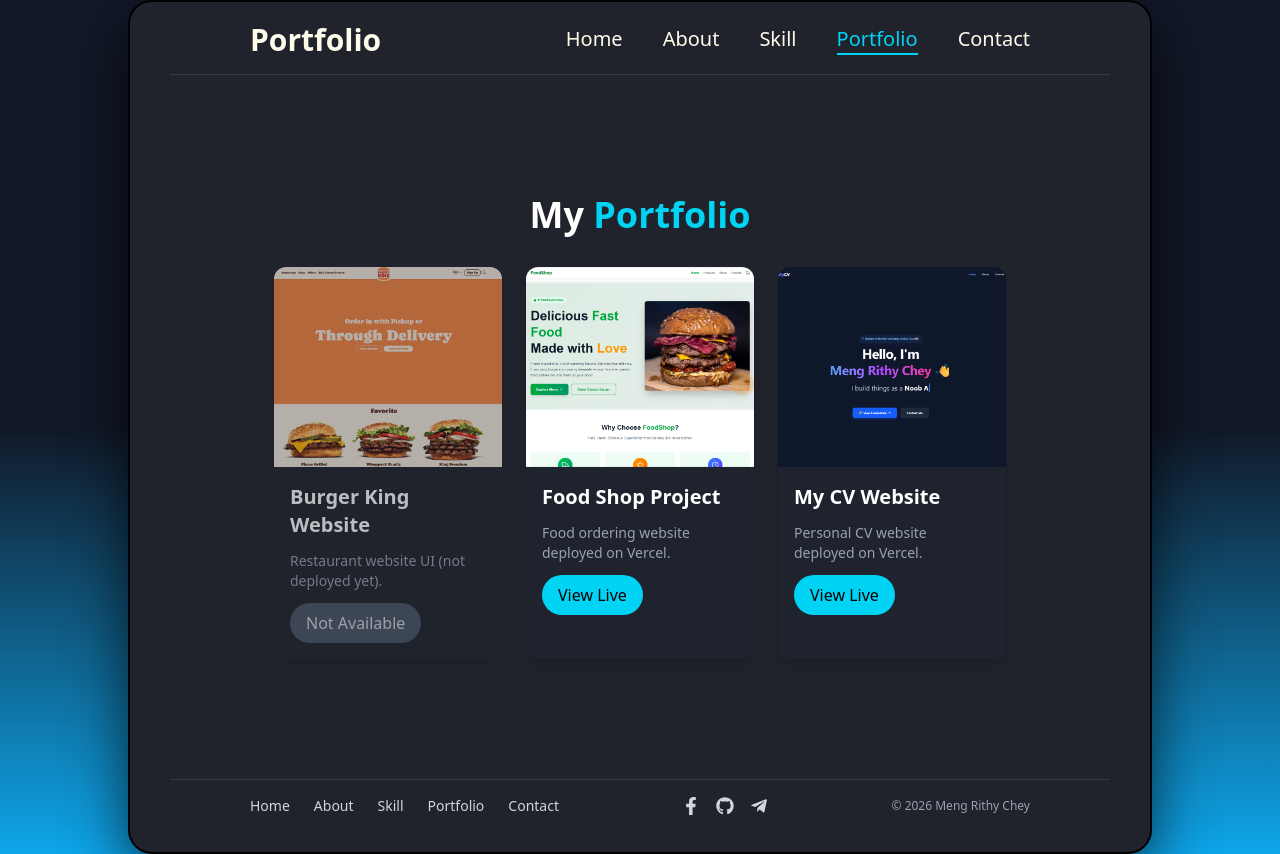
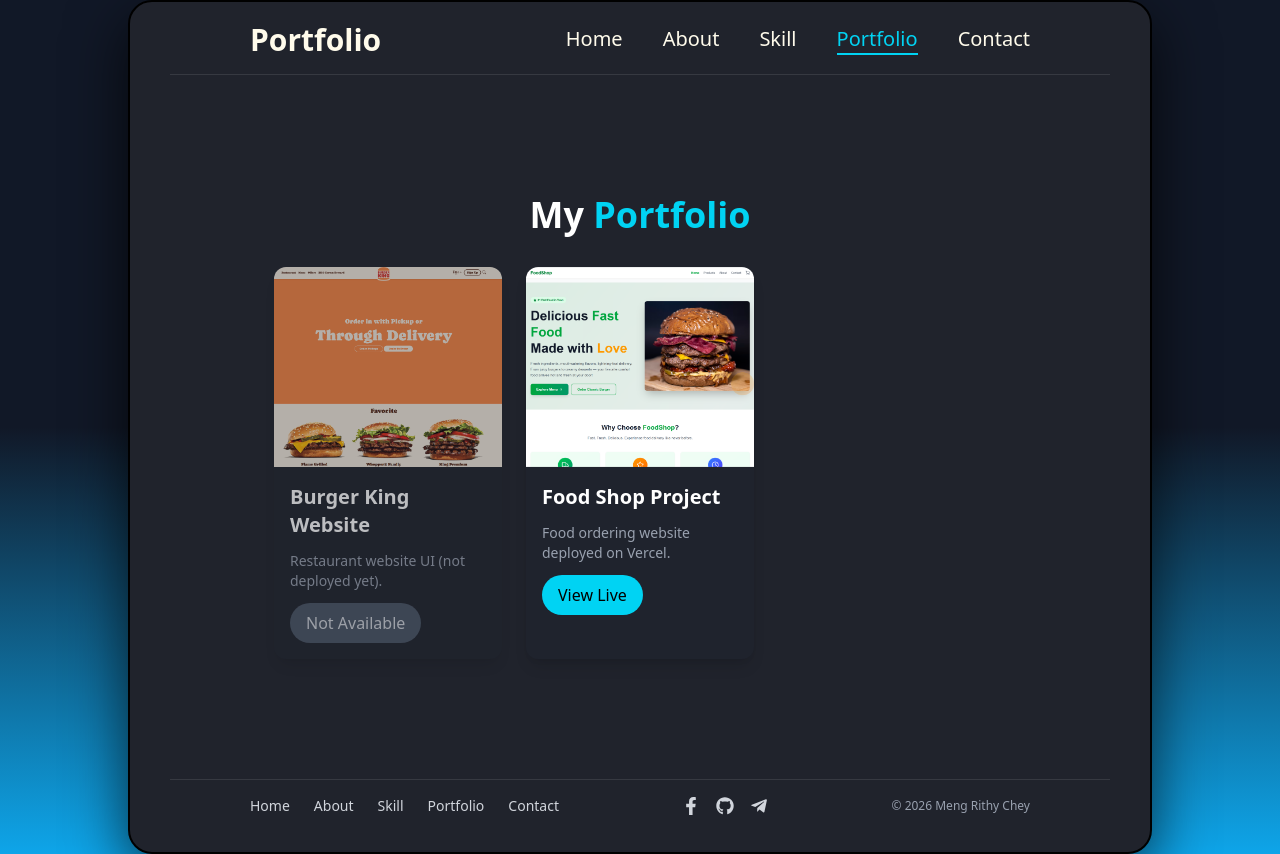
Before and after one commit to BIT9918/My_Portfolio, a React (Vite) app: page /portfolio in a window 1280 px wide. Built offline with nearby package versions, Linux system fonts and the light colour scheme.

Commit message:
remove mycv image completely

```diff
--- a/src/components/Portfolio.jsx
+++ b/src/components/Portfolio.jsx
@@ -3,12 +3,11 @@
 // IMPORT PROJECT IMAGES
 import BurgerKing from "../assets/img/BurgerKing.png";
 import FoodShop from "../assets/img/FoodShop.png";
-import MyCv from "../assets/img/MyCv.png";
+// import BIT from "../assets/img/BIT.png";
 
 function Portfolio() {
   return (
     <div className="w-full h-full px-4 md:px-16 py-8 md:py-20 flex flex-col gap-8">
-
       {/* TITLE */}
       <h2 className="text-3xl md:text-4xl font-bold text-center text-white">
         My <span className="text-cyan-400">Portfolio</span>
@@ -16,7 +15,6 @@
 
       {/* GRID */}
       <div className="grid grid-cols-1 sm:grid-cols-2 lg:grid-cols-3 gap-6">
-
         {/* BURGER KING (NOT AVAILABLE) */}
         <div className="rounded-xl overflow-hidden bg-[#1f232d] shadow-lg opacity-70">
           <img
@@ -68,16 +66,14 @@
         </div>
 
         {/* MY CV (LIVE) */}
-        <div className="rounded-xl overflow-hidden bg-[#1f232d] shadow-lg hover:scale-105 transition">
+        {/* <div className="rounded-xl overflow-hidden bg-[#1f232d] shadow-lg hover:scale-105 transition">
           <img
-            src={MyCv}
+            src={BIT}
             alt="My CV Project"
             className="w-full h-[180px] md:h-[200px] object-cover"
           />
           <div className="p-4 flex flex-col gap-3 text-white">
-            <h3 className="text-lg md:text-xl font-semibold">
-              My CV Website
-            </h3>
+            <h3 className="text-lg md:text-xl font-semibold">My CV Website</h3>
             <p className="text-gray-400 text-sm">
               Personal CV website deployed on Vercel.
             </p>
@@ -91,8 +87,7 @@
               View Live
             </a>
           </div>
-        </div>
-
+        </div> */}
       </div>
     </div>
   );
```
Also changed, not shown: src/assets/img/mycv.png (deleted).
